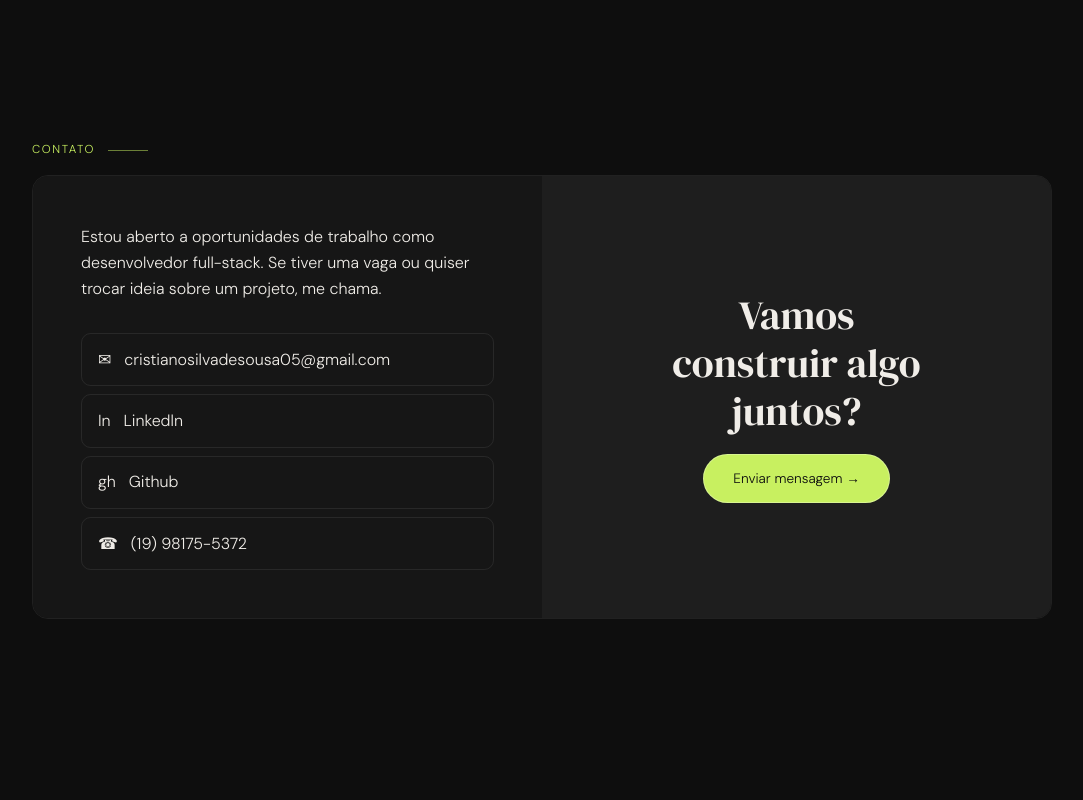
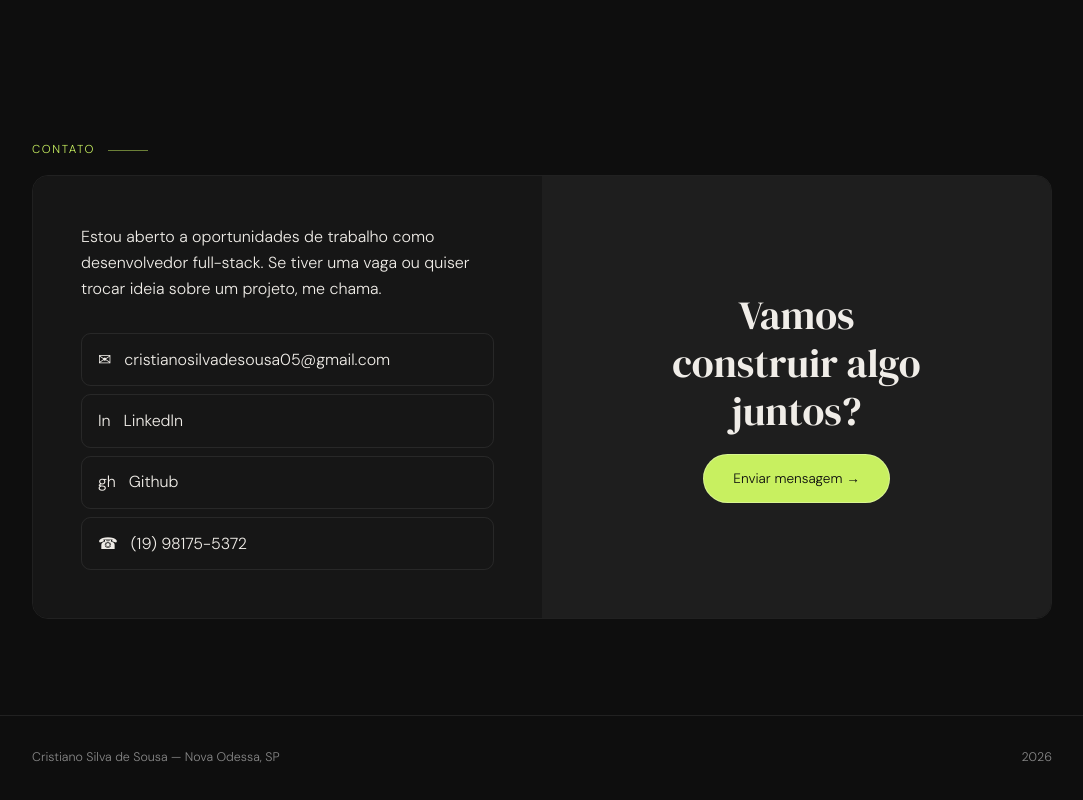
Before and after one commit to Cristiano005/portfolio-cristiano, a React (Vite) app: page / in a window 1280 px wide. Shown: the part 4011-4811 px from the top of the page, without its empty margins (98-1181 px from the left). Before the commit the page ends 4726 px from the top, so only its background shows below. Built offline with nearby package versions, Linux system fonts and the light colour scheme.

Commit message:
feat: first version of footer added

```diff
--- a/src/index.css
+++ b/src/index.css
@@ -483,3 +483,18 @@ section#contact #contact-inner {
     background-color: var(--light-green-color);
     color: var(--black-color);
 }
+
+footer {
+    display: flex;
+    justify-content: space-between;
+    max-width: 68.75rem;
+    margin: 0 auto;
+    padding: 2rem 2.5rem;
+    border-top: 0.0625rem solid var(--border-color);
+}
+
+footer h5 {
+    font-size: 0.78rem;
+    color: var(--gray-color);
+    font-weight: 300;
+}
--- a/src/views/App.jsx
+++ b/src/views/App.jsx
@@ -158,6 +158,10 @@ function App() {
                     </div>
                 </div>
             </section>
+            <footer>
+                <h5> Cristiano Silva de Sousa — Nova Odessa, SP</h5>
+                <h5 id="year"> 2026 </h5>
+            </footer>
         </>
     )
 }
```
